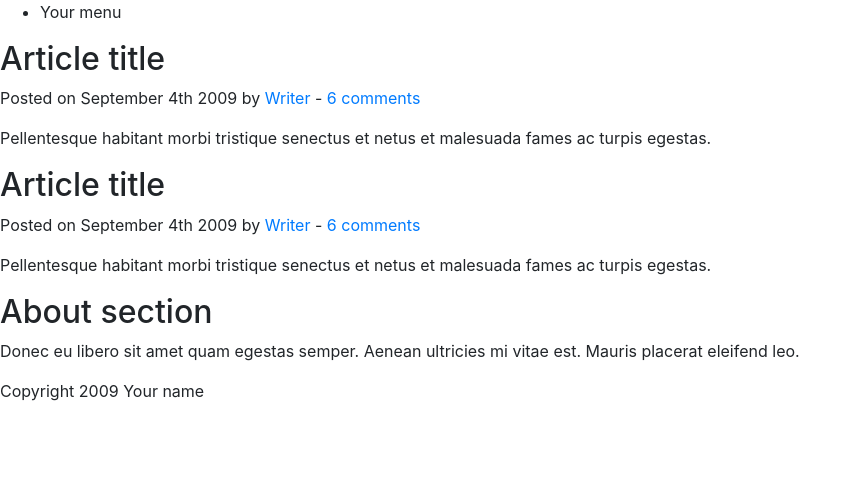
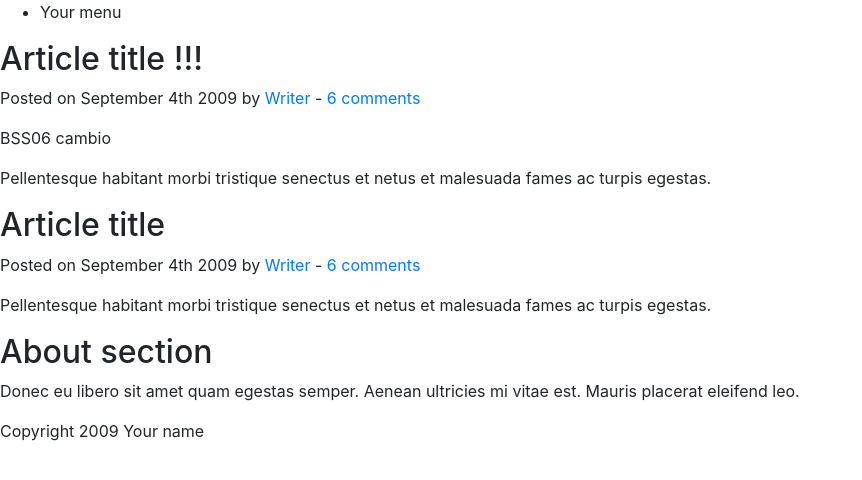
Before and after one commit to camilohd/RepositorioEjemplo, a plain HTML site: page index.html in a window 1280 px wide. Shown: the whole page, without its empty margins (0-862 px from the left). Drawn offline with nearby package versions, Linux system fonts and the light colour scheme.

Commit message:
Modificación h2 nuevo p

```diff
--- a/index.html
+++ b/index.html
@@ -25,8 +25,9 @@
 
 		<article>
 			<header>
-				<h2>Article title</h2>
+				<h2>Article title !!!</h2>
 				<p>Posted on <time datetime="2009-09-04T16:31:24+02:00">September 4th 2009</time> by <a href="#">Writer</a> - <a href="#comments">6 comments</a></p>
+				<p>BSS06 cambio</p>
 			</header>
 			<p>Pellentesque habitant morbi tristique senectus et netus et malesuada fames ac turpis egestas.</p>
 		</article>
```
